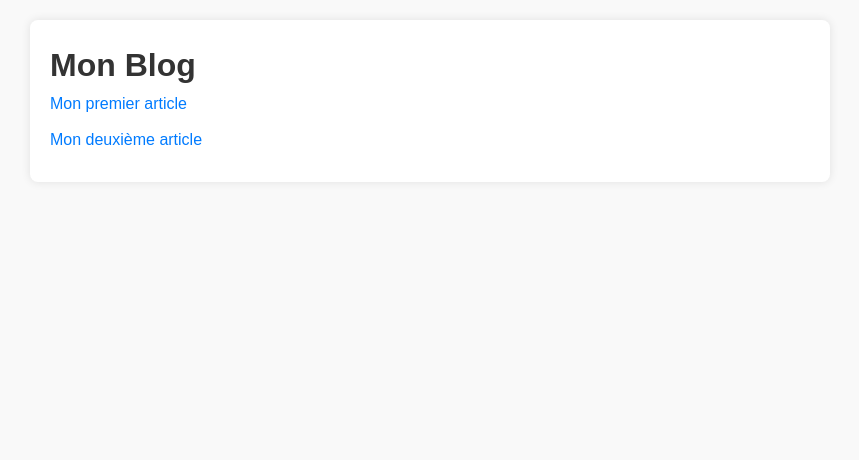
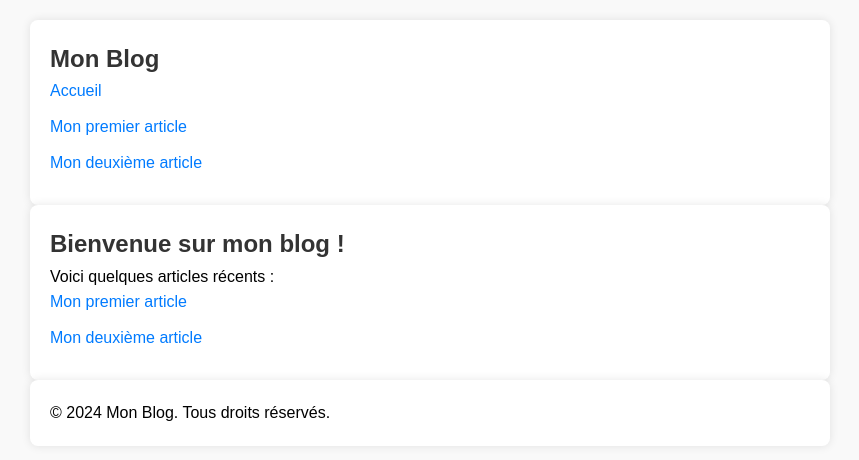
Before and after one commit to leblogtek/mon-blog, a plain HTML site: page index.html in a window 1280 px wide. Shown: the whole page, without its empty margins (210-1069 px from the left). Drawn offline with Linux system fonts and the light colour scheme.

Commit message:
Update index.html

```diff
--- a/index.html
+++ b/index.html
@@ -3,17 +3,37 @@
 <head>
     <meta charset="UTF-8">
     <meta name="viewport" content="width=device-width, initial-scale=1.0">
-    <title>Mon Blog</title>
+    <title>Mon Blog - Accueil</title>
     <link rel="stylesheet" href="assets/style.css">
+    <link rel="stylesheet" href="assets/dark-theme.css">
 </head>
 <body>
+    <nav class="navbar">
+        <div class="container">
+            <h1 class="logo">Mon Blog</h1>
+            <ul class="nav-links">
+                <li><a href="index.html">Accueil</a></li>
+                <li><a href="articles/article1.html">Mon premier article</a></li>
+                <li><a href="articles/article2.html">Mon deuxième article</a></li>
+                <!-- Ajoutez plus de liens d'articles ici -->
+            </ul>
+        </div>
+    </nav>
+
     <div class="container">
-        <h1>Mon Blog</h1>
-        <ul>
+        <h2>Bienvenue sur mon blog !</h2>
+        <p>Voici quelques articles récents :</p>
+        <ul class="article-list">
             <li><a href="articles/article1.html">Mon premier article</a></li>
             <li><a href="articles/article2.html">Mon deuxième article</a></li>
-            <!-- Ajoutez plus de liens d'articles ici -->
+            <!-- Ajoutez plus d'articles ici -->
         </ul>
     </div>
+
+    <footer class="footer">
+        <div class="container">
+            <p>&copy; 2024 Mon Blog. Tous droits réservés.</p>
+        </div>
+    </footer>
 </body>
 </html>
```
